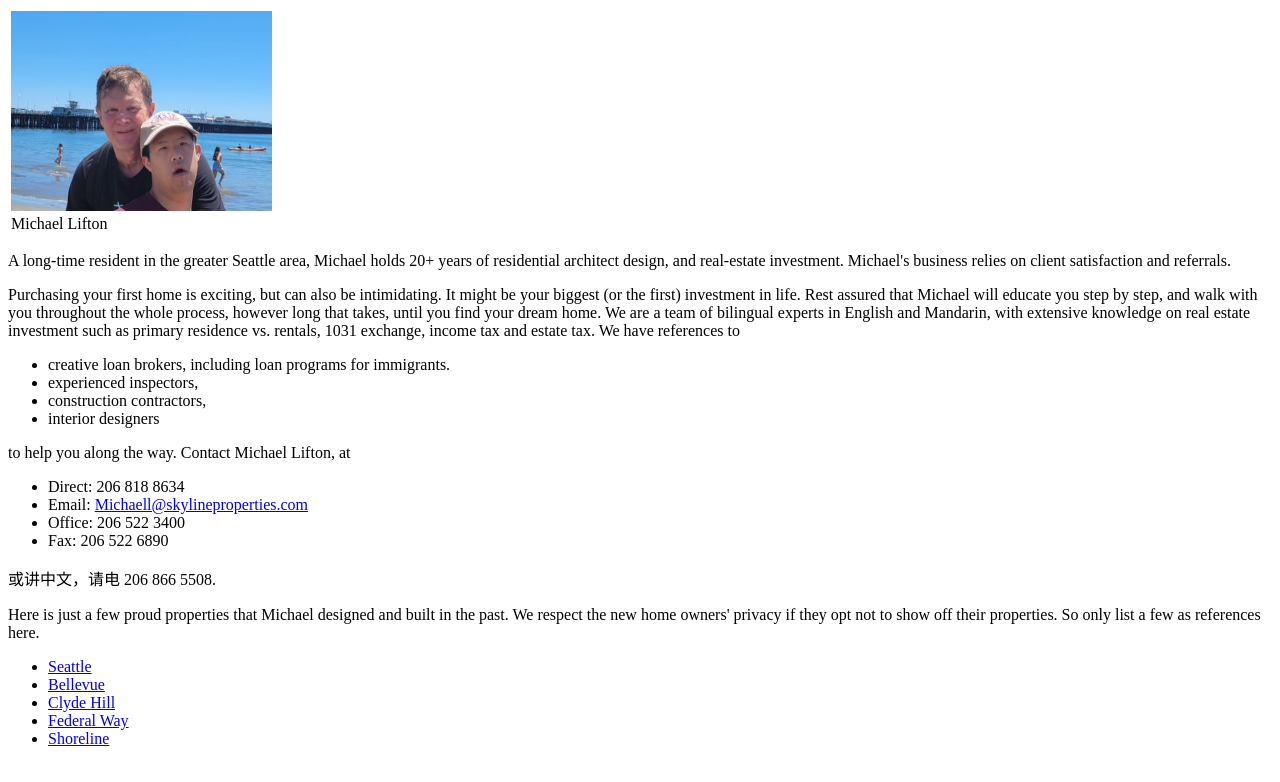
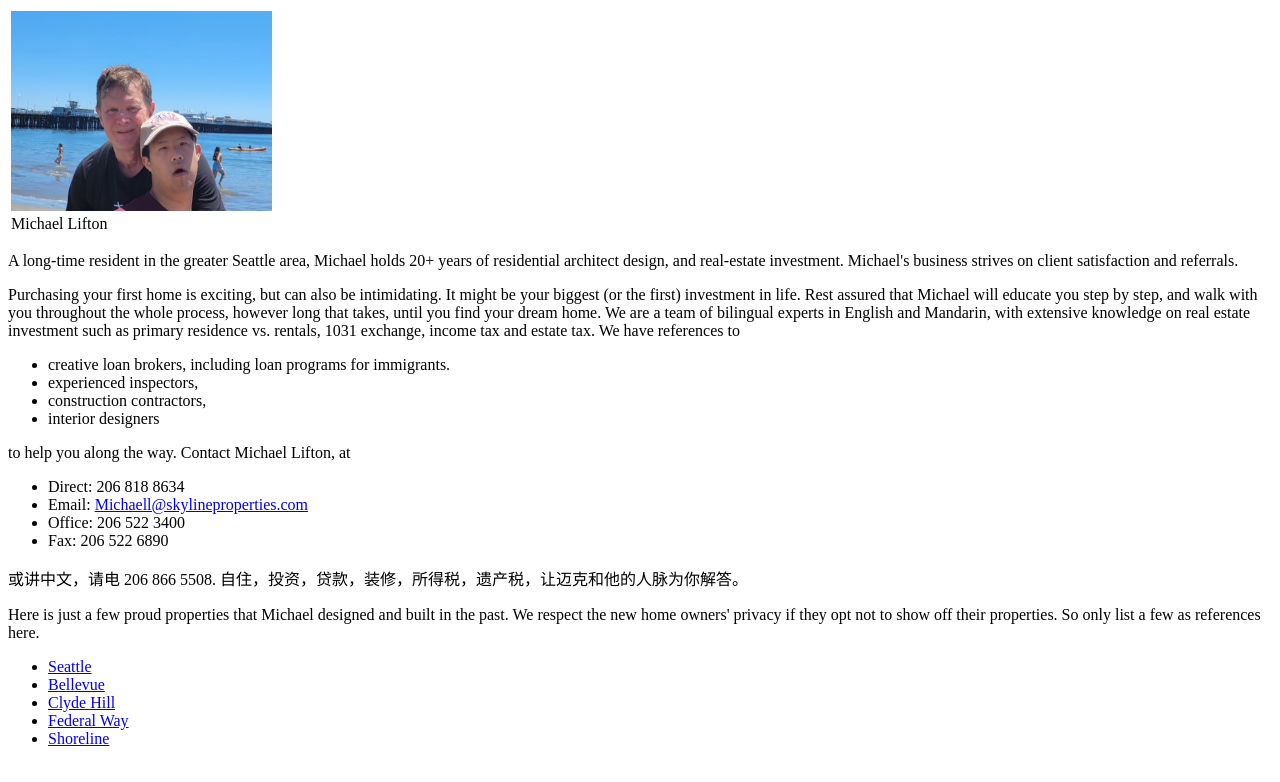
Before and after one commit to lifton206/lifton206.github.io, a plain HTML site: page index.html in a window 1280 px wide. Drawn offline with Linux system fonts and the light colour scheme.

Commit message:
Update index.html

```diff
--- a/index.html
+++ b/index.html
@@ -12,7 +12,7 @@
  </table>
 
 <p> A long-time resident in the greater Seattle area, Michael holds 20+ years of residential architect design, and real-estate investment.
- Michael's business relies on client satisfaction and referrals.
+ Michael's business strives on client satisfaction and referrals.
 
 <p> Purchasing your first home is exciting, but can also be intimidating. It might be your biggest (or the first) investment in life.
  Rest assured that Michael
@@ -33,7 +33,7 @@ to help you along the way.  Contact Michael Lifton, at
      <li> Fax: 206 522 6890
    </ul>
 
-   或讲中文，请电 206 866 5508.
+   或讲中文，请电 206 866 5508. 自住，投资，贷款，装修，所得税，遗产税，让迈克和他的人脉为你解答。
 
 
 
```
